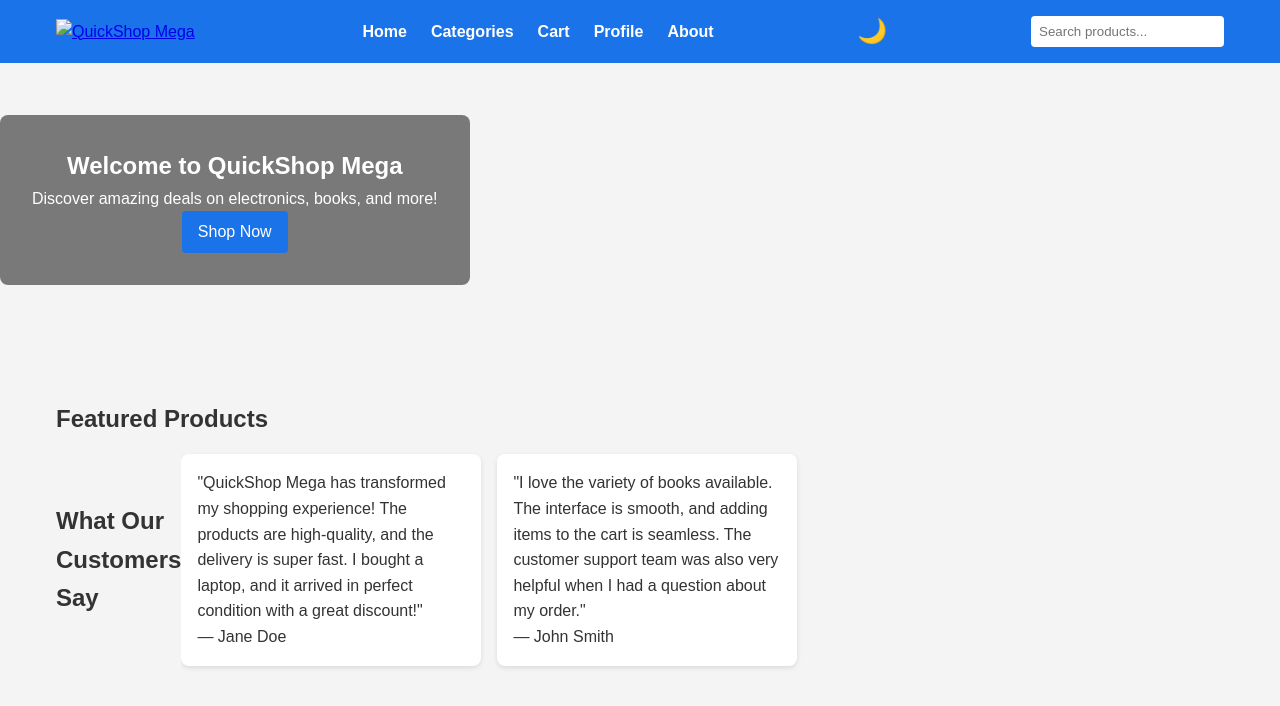
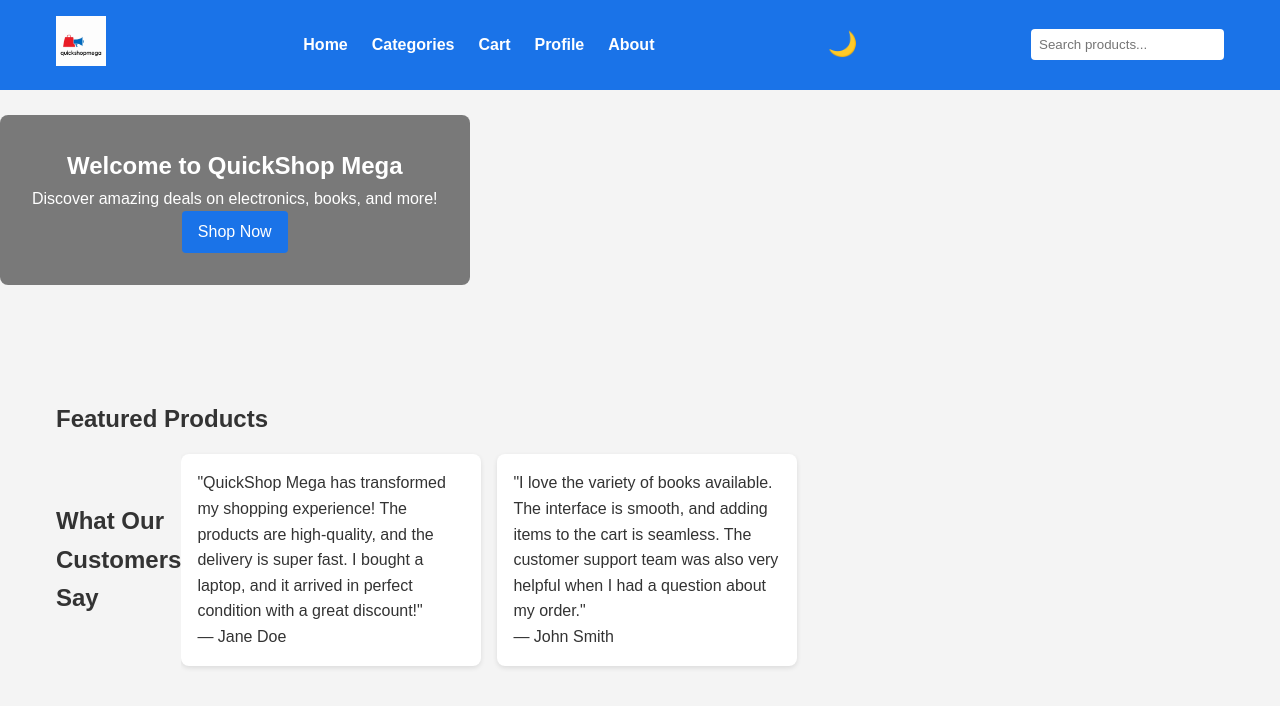
Before and after one commit to Haq-tech/haqstore, a plain HTML site: page Index.html in a window 1280 px wide. Drawn offline with Linux system fonts and the light colour scheme.

Commit message:
Update Index.html

```diff
--- a/Index.html
+++ b/Index.html
@@ -7,7 +7,7 @@
     <title>QuickShop Mega - Home</title>
     <link rel="stylesheet" href="css/style.css">
     <link rel="manifest" href="manifest.json">
-    <link rel="icon" href="assets/icon.png">
+    <link rel="icon" href="Screenshot_20250816-200549.png">
     <script src="js/main.js" defer></script>
 </head>
 <body class="light-mode">
@@ -15,7 +15,7 @@
     <nav class="navbar">
         <div class="container">
             <a href="index.html" class="logo">
-                <img src="assets/logo.png" alt="QuickShop Mega" width="50">
+                <img src="IMG-20250816-WA0002.jpg" alt="QuickShop Mega" width="50">
             </a>
             <ul class="nav-links">
                 <li><a href="index.html">Home</a></li>
```
